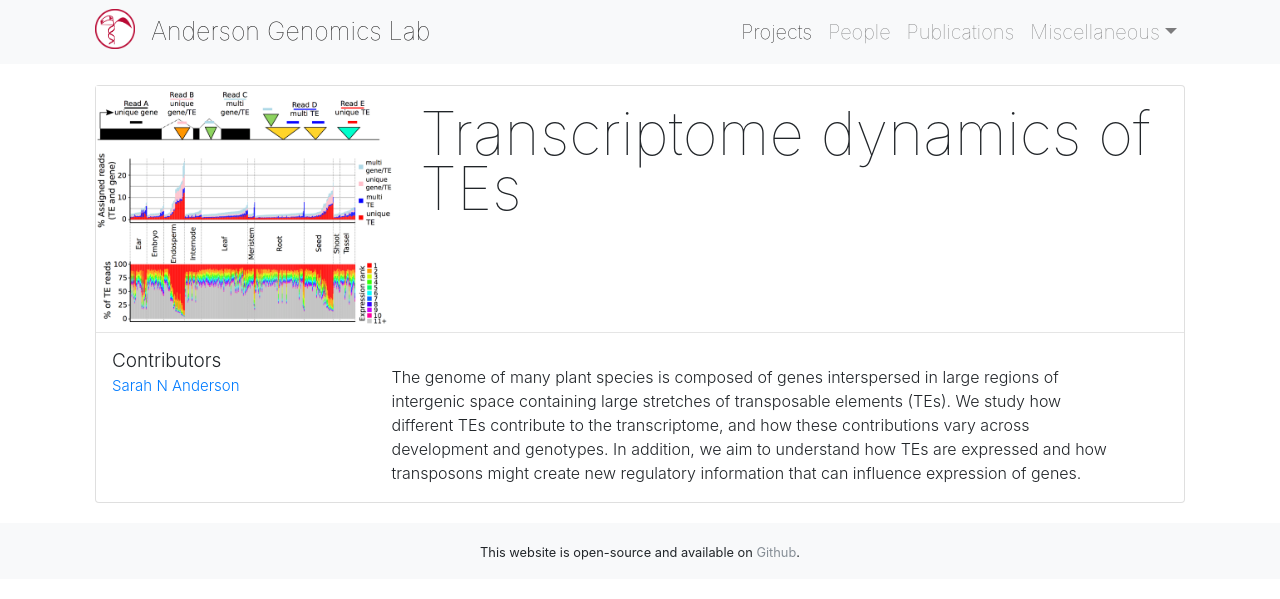
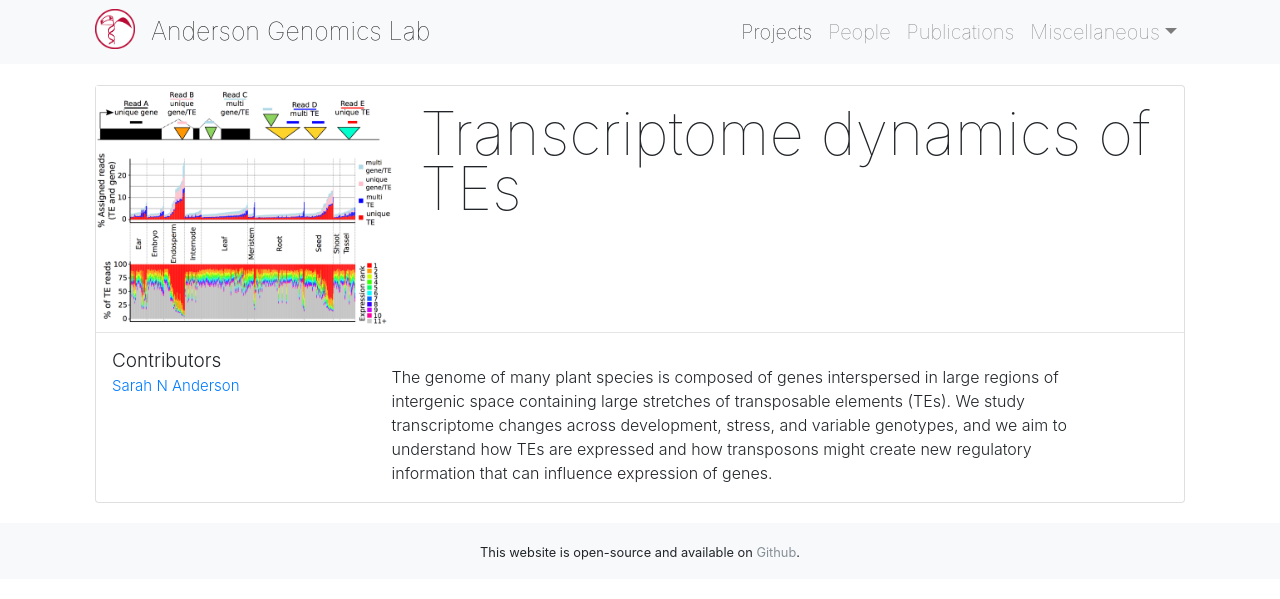
Before and after one commit to andersongenomicslab/andersongenomicslab.github.io, a Jekyll site: the page built from projects/_posts/2016-01-10-TE_regulation.md, in a window 1280 px wide. Shown: the top 599 px of the page. Built offline with Jekyll 4.4.1, drawn with Linux system fonts in a browser that asks for light colours; nearby versions of some CDN libraries; a style sheet for code colours, icons or effects is not loaded.

Commit message:
Update 2016-01-10-TE_regulation.md

```diff
--- a/projects/_posts/2016-01-10-TE_regulation.md
+++ b/projects/_posts/2016-01-10-TE_regulation.md
@@ -8,4 +8,4 @@ image: /images/publications/Anderson2019TE_exp.png
 link:
 ---
 
-The genome of many plant species is composed of genes interspersed in large regions of intergenic space containing large stretches of transposable elements (TEs). We study how different TEs contribute to the transcriptome, and how these contributions vary across development and genotypes. In addition, we aim to understand how TEs are expressed and how transposons might create new regulatory information that can influence expression of genes.
+The genome of many plant species is composed of genes interspersed in large regions of intergenic space containing large stretches of transposable elements (TEs). We study transcriptome changes across development, stress, and variable genotypes, and we aim to understand how TEs are expressed and how transposons might create new regulatory information that can influence expression of genes.
```
